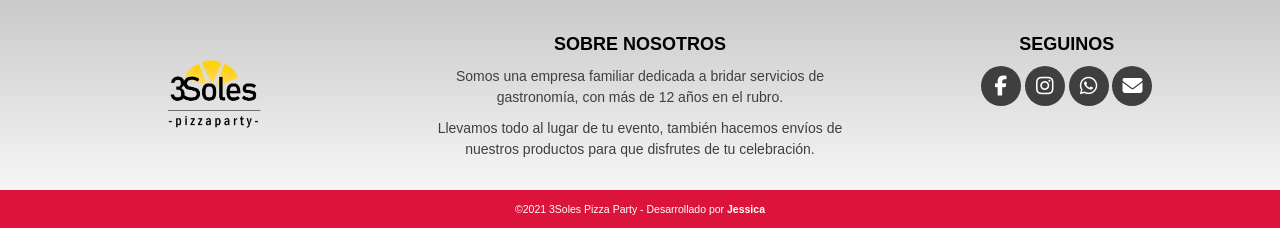
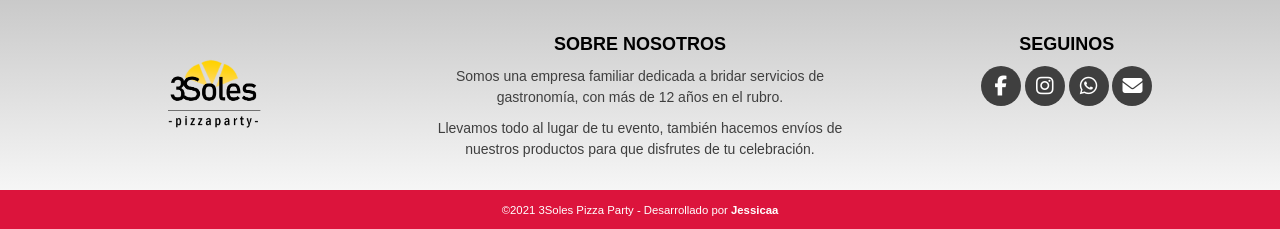
Before and after one commit to JessicaMoretti/3Soles_pizzaparty, a plain HTML site: page index.html in a window 1280 px wide. Shown: the part 1032-1261 px from the top of the page. Drawn offline with nearby package versions, Linux system fonts and the light colour scheme.

Commit message:
Bootstrap - Segunda entrega de proyecto

```diff
--- a/css/style.css
+++ b/css/style.css
@@ -259,7 +259,7 @@ footer .subfooter{
     text-align: center;
     padding: 10px;
     color: white;
-    font-size: 12px;
+    font-size: 13px;
 }
 
 .contenedorGal{
--- a/index.html
+++ b/index.html
@@ -79,7 +79,7 @@
             </div>
         </div>
         <div class="subfooter">
-            <small>&copy;2021 3Soles Pizza Party - Desarrollado por <b>Jessica</b></small>
+            <small>&copy;2021 3Soles Pizza Party - Desarrollado por <b>Jessicaa</b></small>
         </div>
     </footer>
 </body>
```
